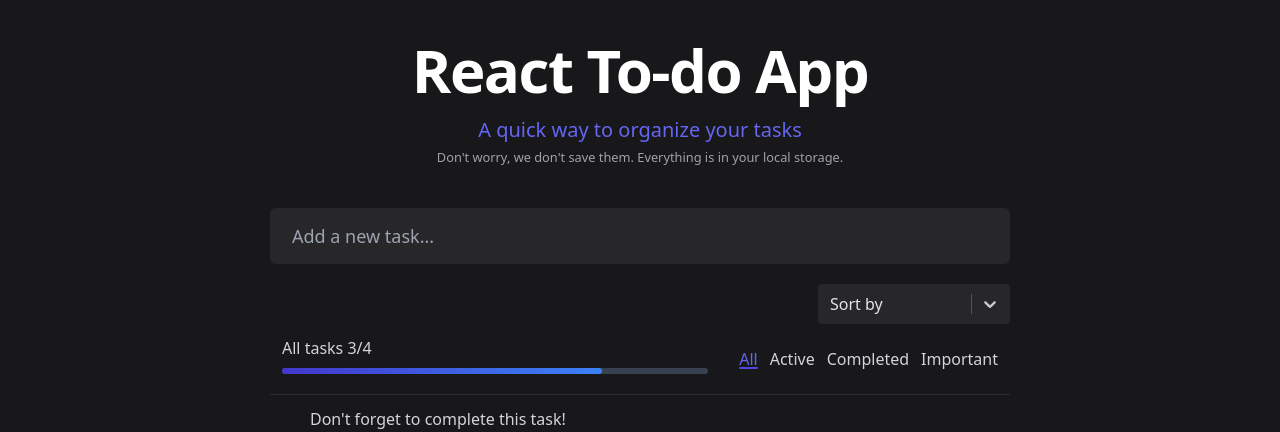
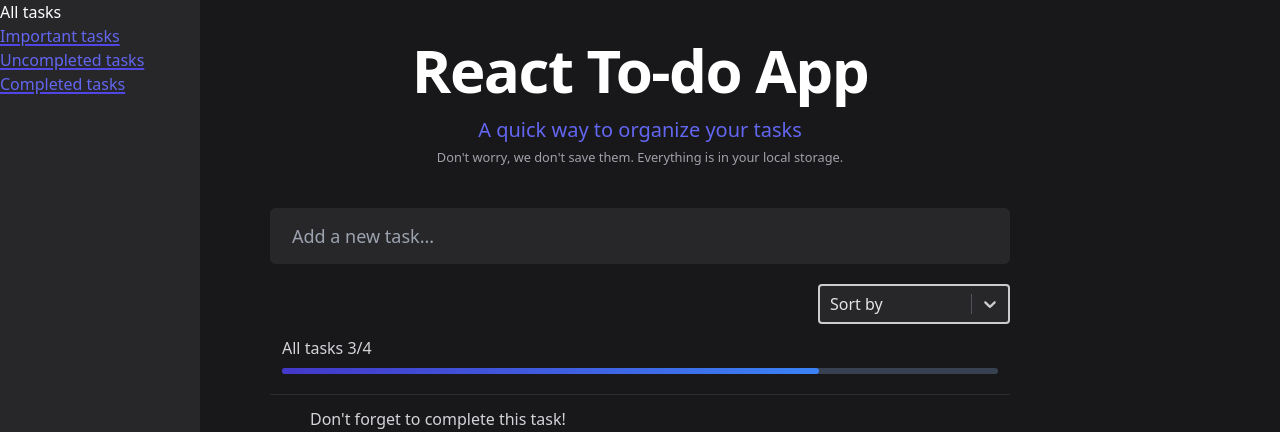
Before and after one commit to kypexfly/todo-app, a React (Vite) app: page / in a window 1280 px wide. Shown: the top 432 px of the page. Built offline with nearby package versions, Linux system fonts and the light colour scheme; some icons are missing.

Commit message:
add sidebar and routing

```diff
--- a/package.json
+++ b/package.json
@@ -17,6 +17,7 @@
     "framer-motion": "^8.4.3",
     "react": "^18.2.0",
     "react-dom": "^18.2.0",
+    "react-router-dom": "^6.10.0",
     "react-select": "^5.7.0",
     "react-toastify": "^9.1.1",
     "tabler-icons-react": "^1.56.0",
--- a/src/App.tsx
+++ b/src/App.tsx
@@ -1,18 +1,11 @@
-import { ToastContainer } from 'react-toastify'
-import 'react-toastify/dist/ReactToastify.css'
-import { Footer, Header, TodoForm, TodoList } from './components'
+import { TodoForm, TodoList } from './components'
 
 function App() {
   return (
-    <div className='App flex min-h-screen flex-col'>
-      <Header />
-      <main className='mx-auto w-full max-w-[740px] grow p-3 lg:p-0'>
-        <TodoForm />
-        <TodoList />
-      </main>
-      <ToastContainer position='bottom-right' theme='dark' />
-      <Footer />
-    </div>
+    <>
+      <TodoForm />
+      <TodoList />
+    </>
   )
 }
 
--- a/src/components/TodoItem.tsx
+++ b/src/components/TodoItem.tsx
@@ -27,7 +27,7 @@
     toast.info('Task updated successfully')
   }
 
-  const { id, body, completed, favorite } = todo
+  const { id, body, completed, important } = todo
 
   const timeAgo = formatDistance(new Date(todo.id), new Date(), { addSuffix: true })
 
@@ -93,9 +93,9 @@
         </button>
         <button type='button' title='Important'>
           <Star
-            onClick={() => toggleProperty(id, 'favorite')}
+            onClick={() => toggleProperty(id, 'important')}
             size={22}
-            className={favorite ? 'fill-yellow-500 text-yellow-500' : ''}
+            className={important ? 'fill-yellow-500 text-yellow-500' : ''}
           />
         </button>
       </div>
--- a/src/components/TodoList.tsx
+++ b/src/components/TodoList.tsx
@@ -1,28 +1,33 @@
 import { AnimatePresence, motion } from 'framer-motion'
-import { MouseEvent, useState } from 'react'
+import { useParams } from 'react-router-dom'
+import useAppStore from '../store/useStore'
 import Select from 'react-select'
-import useAppStore from '../store/useStore'
-import FilterButtons from './FilterButtons'
 import TodoItem from './TodoItem'
+import { useState } from 'react'
 
-export type FilterState = 'all' | 'completed' | 'active' | 'favorite' | string
+export type FilterState = 'all' | 'completed' | 'uncompleted' | 'important' | string
 export type SortState = 'new' | 'old' | 'completed' | 'active' | string
 
 const TodoList = () => {
   const todos = useAppStore((state) => state.todos)
+  const { filter } = useParams()
+
+  if (![undefined, 'completed', 'uncompleted', 'important'].includes(filter as string)) {
+    throw new Error('Invalid filter')
+  }
 
   // Local states
-  const [filter, setFilter] = useState<FilterState>('all')
+  // const [filter, setFilter] = useState<FilterState>('all')
   const [sort, setSort] = useState<SortState>('new')
-  const handleSetFilter = (e: MouseEvent<HTMLButtonElement>) => setFilter(e.currentTarget.name)
+  // const handleSetFilter = (e: MouseEvent<HTMLButtonElement>) => setFilter(e.currentTarget.name)
 
   // Computed values
   const completedTodos = todos.filter((todo) => todo.completed)
 
   const filteredTodos = todos.filter((todo) => {
     if (filter === 'completed') return todo.completed
-    if (filter === 'active') return todo.completed === false
-    if (filter === 'favorite') return todo.favorite === true
+    if (filter === 'uncompleted') return !todo.completed
+    if (filter === 'important') return todo.important
     return todo
   })
 
@@ -58,8 +63,6 @@
             ></div>
           </div>
         </span>
-
-        <FilterButtons filter={filter} handleSetFilter={handleSetFilter} />
       </header>
       <div>
         <AnimatePresence>
@@ -83,7 +86,7 @@
                 layout
                 initial={{ opacity: 0, height: 0 }}
                 animate={{ opacity: 1, height: 'auto' }}
-                exit={{ opacity: 0, height: 0 }}
+                exit={{ opacity: 0 }}
               >
                 <TodoItem todo={todo} />
               </motion.li>
--- a/src/index.css
+++ b/src/index.css
@@ -16,13 +16,11 @@
 }
 
 a {
-  @apply inline-flex items-center font-medium text-indigo-500 underline
-  decoration-indigo-600 decoration-2 underline-offset-2 hover:no-underline;
+  @apply inline-flex items-center font-medium text-indigo-500 underline decoration-indigo-600 decoration-2 underline-offset-2 hover:no-underline;
 }
 
 .active {
-  @apply inline-flex items-center font-medium text-indigo-500
-  underline decoration-indigo-600 decoration-2 underline-offset-2;
+  @apply inline-flex items-center font-medium text-white underline decoration-white decoration-2 underline-offset-2;
 }
 
 /* React select styling */
@@ -30,16 +28,17 @@
   .rs-container {
     @apply ml-auto w-48;
   }
+
   .rs-container .rs__control {
-    @apply border-2 border-zinc-800 bg-zinc-800 hover:border-indigo-800;
+    @apply border-2 bg-zinc-800 hover:border-indigo-800;
   }
 
   .rs-container .rs__control--is-focused {
-    @apply border-indigo-600  shadow-none hover:border-indigo-600;
+    @apply border-indigo-600 shadow-none hover:border-indigo-600;
   }
 
   .rs-container .rs__menu {
-    @apply border-2  border-zinc-600 bg-zinc-700;
+    @apply border-2 border-zinc-600 bg-zinc-700;
   }
 
   .rs-container .rs__option {
--- a/src/main.tsx
+++ b/src/main.tsx
@@ -1,10 +1,11 @@
 import React from 'react'
 import ReactDOM from 'react-dom/client'
-import App from './App'
+import { RouterProvider } from 'react-router-dom'
 import './index.css'
+import router from './router'
 
 ReactDOM.createRoot(document.getElementById('root') as HTMLElement).render(
   <React.StrictMode>
-    <App />
+    <RouterProvider router={router} />
   </React.StrictMode>,
 )
--- /dev/null
+++ b/src/router.tsx
@@ -0,0 +1,61 @@
+import { NavLink, Outlet, createBrowserRouter } from 'react-router-dom'
+import { ToastContainer } from 'react-toastify'
+import 'react-toastify/dist/ReactToastify.css'
+import App from './App'
+import { Footer, Header } from './components'
+
+export const router = createBrowserRouter([
+  {
+    element: <Layout />,
+    children: [
+      {
+        path: '/',
+        element: <App />,
+      },
+      {
+        path: '/:filter',
+        element: <App />,
+        errorElement: <div>ERROR: Wrong route</div>,
+      },
+    ],
+  },
+])
+
+export default router
+
+function Layout() {
+  return (
+    <div className='App flex min-h-screen flex-col'>
+      <Header />
+      <Sidebar />
+      <main className='mx-auto w-full max-w-[740px] grow p-3 lg:p-0'>
+        <Outlet />
+      </main>
+      <ToastContainer position='bottom-right' theme='dark' />
+      <Footer />
+    </div>
+  )
+}
+
+function Sidebar() {
+  return (
+    <nav className='fixed top-0 left-0 h-screen w-[200px] bg-zinc-800'>
+      <ul>
+        <li>
+          <NavLink className={({ isActive }) => (isActive ? 'active' : '')} to='/'>
+            All tasks
+          </NavLink>
+        </li>
+        <li>
+          <NavLink to='/important'>Important tasks</NavLink>
+        </li>
+        <li>
+          <NavLink to='/uncompleted'>Uncompleted tasks</NavLink>
+        </li>
+        <li>
+          <NavLink to='/completed'>Completed tasks</NavLink>
+        </li>
+      </ul>
+    </nav>
+  )
+}
--- a/src/store/types.ts
+++ b/src/store/types.ts
@@ -2,5 +2,5 @@
     id: number
     body: string
     completed: boolean
-    favorite: boolean
+    important: boolean
   }
--- a/src/store/useStore.tsx
+++ b/src/store/useStore.tsx
@@ -6,7 +6,7 @@
   todos: Todo[]
   addTodo: (newTodo: Todo) => void
   deleteTodo: (id: number) => void
-  toggleProperty: (id: number, property: 'favorite' | 'completed') => void
+  toggleProperty: (id: number, property: 'important' | 'completed') => void
   updateProperty: (id: number, property: 'body' | 'id', newValue: number | string) => void
 }
 
@@ -15,25 +15,25 @@
     id: Date.now(),
     body: 'Don\'t forget to complete this task!',
     completed: false,
-    favorite: true,
+    important: true,
   },
   {
     id: Date.UTC(2022, 10, 0, 0, 0, 0, 0),
     body: 'Check the ⭐ to indicate it\'s an important task',
     completed: true,
-    favorite: false,
+    important: false,
   },
   {
     id: Date.UTC(2022, 6, 0, 0, 0, 0, 0),
     body: 'You may want to delete completed tasks by clicking the X',
     completed: true,
-    favorite: false,
+    important: false,
   },
   {
     id: Date.UTC(2022, 0, 0, 0, 0, 0, 0),
     body: '✨ Hey! this task is already completed',
     completed: true,
-    favorite: false,
+    important: false,
   },
 ]
 
@@ -44,7 +44,7 @@
       addTodo: (newTodo: Todo) => set((state) => ({ todos: [newTodo, ...state.todos] })),
       deleteTodo: (id: number) =>
         set((state) => ({ todos: state.todos.filter((todo) => todo.id !== id) })),
-      toggleProperty: (id: number, property: 'favorite' | 'completed') => {
+      toggleProperty: (id: number, property: 'important' | 'completed') => {
         const updatedTodos = useAppStore.getState().todos.map((todo) => {
           if (todo.id === id) return { ...todo, [property]: !todo[property] }
           return todo
```
Also changed, not shown: 1 other file (tests, documents, lock files or other folders).
